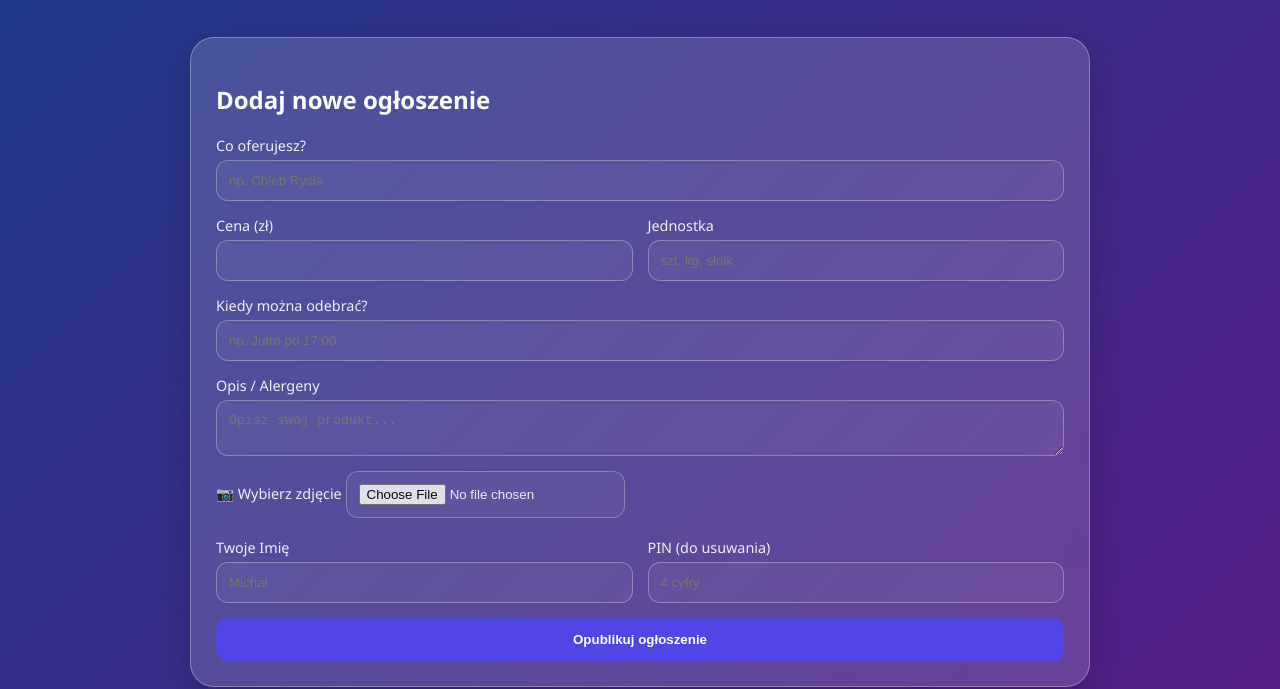
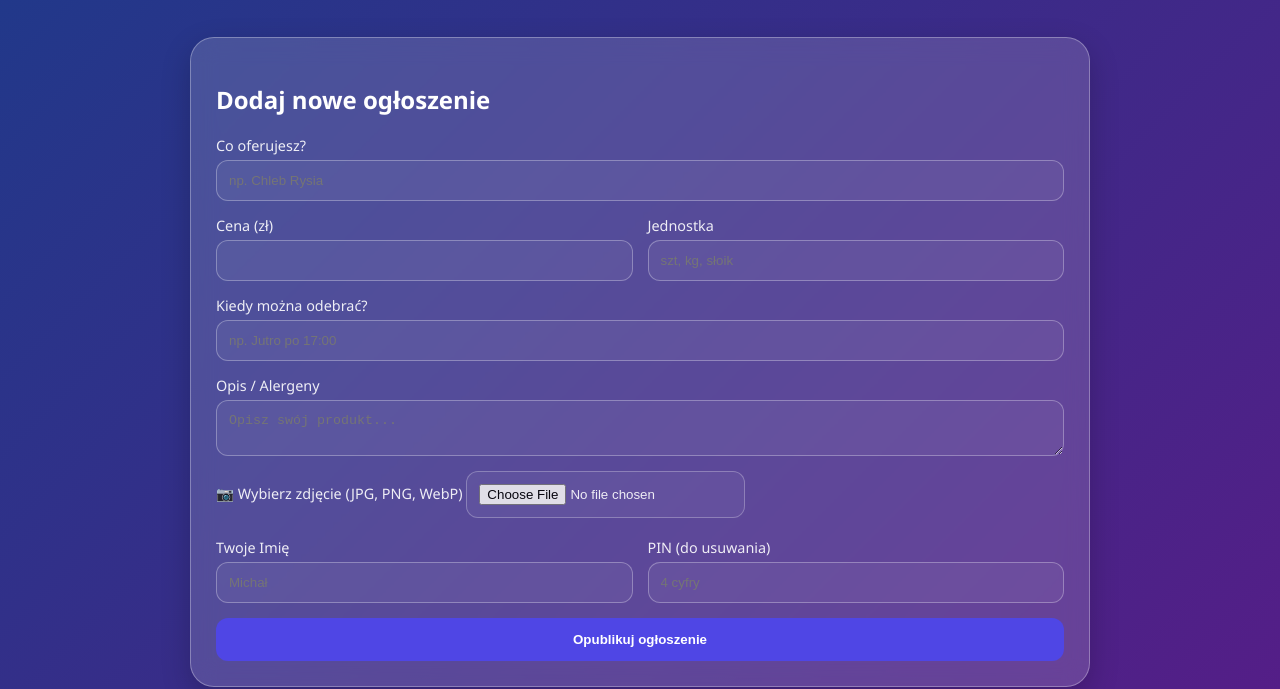
Before and after one commit to mgankowski-del/Sasiedzki-Ryneczek, a website built with Vite: page index.html in a window 1280 px wide. Shown: the part 131-820 px from the top of the page. Built offline with nearby package versions, Linux system fonts and the light colour scheme; no server answers.

Commit message:
Naprawa filtrów plików dla macOS

```diff
--- a/index.html
+++ b/index.html
@@ -45,9 +45,9 @@
 
                     <div class="input-group">
                         <label class="file-label">
-                            <span>📷 Wybierz zdjęcie</span>
-                            <input type="file" id="productImage" accept="image/*" required>
-                        </label>
+        <span>📷 Wybierz zdjęcie (JPG, PNG, WebP)</span>
+        <input type="file" id="productImage" accept=".jpg, .jpeg, .png, .webp, .JPG, .JPEG, .PNG, .WEBP" required>
+    </label>
                     </div>
 
                     <div class="row">
```
